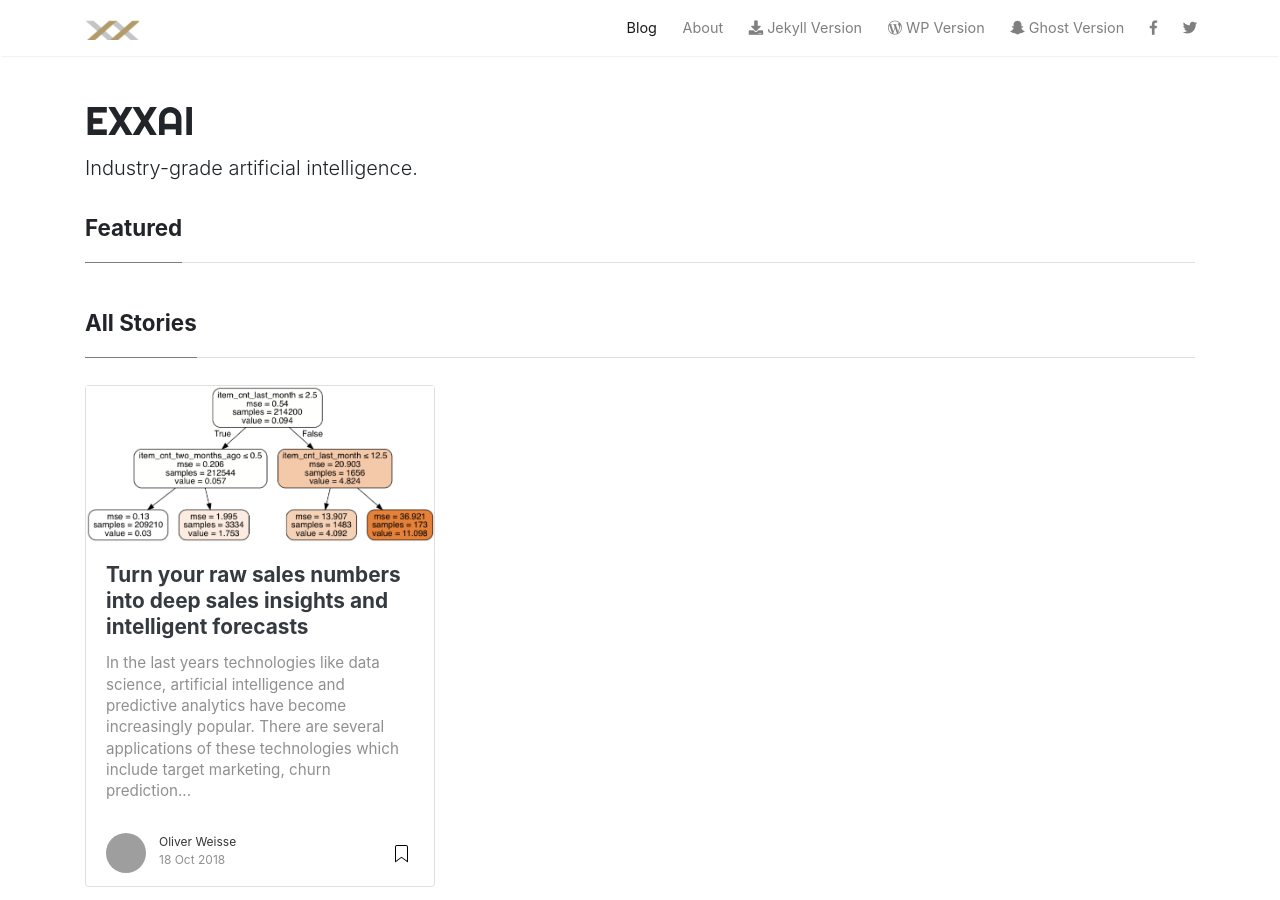
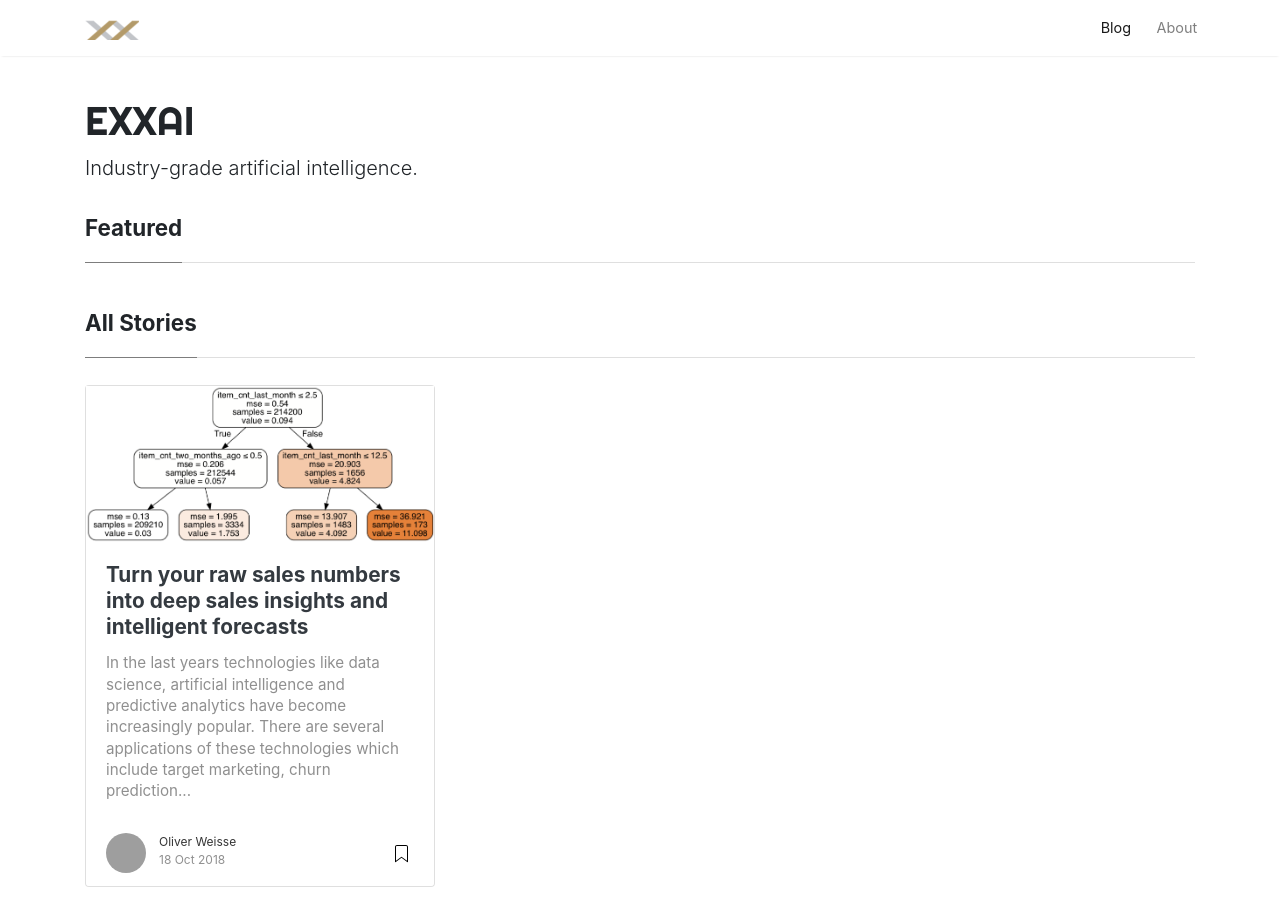
Before and after one commit to oliverweisse/exxai.github.io, a Jekyll site: the page built from index.html, in a window 1280 px wide and 900 px high. Built offline with Jekyll 4.4.1, drawn with Linux system fonts in a browser that asks for light colours; nearby versions of some CDN libraries; the list of posts is cut into pages by our own code; comment, search, counter and statistics services are not loaded; grey boxes are pictures that could not be loaded.

Commit message:
Comment out linkes

```diff
--- a/_layouts/default.html
+++ b/_layouts/default.html
@@ -82,25 +82,25 @@
                 <a class="nav-link" href="{{ site.baseurl }}/about">About</a>
                 </li>
 
-                <li class="nav-item">
-                <a class="nav-link" href="https://github.com/wowthemesnet/mediumish-theme-jekyll/archive/master.zip"><i class="fas fa-download"></i> Jekyll Version</a>
-                </li>
+                <!--<li class="nav-item">-->
+                <!--<a class="nav-link" href="https://github.com/wowthemesnet/mediumish-theme-jekyll/archive/master.zip"><i class="fas fa-download"></i> Jekyll Version</a>-->
+                <!--</li>-->
+                <!---->
+                <!--<li class="nav-item">-->
+                <!--<a target="_blank" class="nav-link" href="https://www.wowthemes.net/themes/mediumish-wordpress/"><i class="fab fa-wordpress-simple"></i> WP Version</a>-->
+                <!--</li>-->
+                <!---->
+                <!--<li class="nav-item">-->
+                <!--<a target="_blank" class="nav-link" href="https://www.wowthemes.net/themes/mediumish-ghost/"><i class="fab fa-snapchat-ghost"></i> Ghost Version</a>-->
+                <!--</li>-->
 
-                <li class="nav-item">
-                <a target="_blank" class="nav-link" href="https://www.wowthemes.net/themes/mediumish-wordpress/"><i class="fab fa-wordpress-simple"></i> WP Version</a>
-                </li>
-
-                <li class="nav-item">
-                <a target="_blank" class="nav-link" href="https://www.wowthemes.net/themes/mediumish-ghost/"><i class="fab fa-snapchat-ghost"></i> Ghost Version</a>
-                </li>
-
-                <li class="nav-item">
-                <a target="_blank" class="nav-link" href="https://www.facebook.com/wowthemesnet/"><i class="fab fa-facebook-f"></i></a>
-                </li>
-
-                <li class="nav-item">
-                <a target="_blank"  class="nav-link" href="https://twitter.com/wowthemesnet"><i class="fab fa-twitter"></i></a>
-                </li>
+                <!--<li class="nav-item">-->
+                <!--<a target="_blank" class="nav-link" href="https://www.facebook.com/wowthemesnet/"><i class="fab fa-facebook-f"></i></a>-->
+                <!--</li>-->
+                <!---->
+                <!--<li class="nav-item">-->
+                <!--<a target="_blank"  class="nav-link" href="https://twitter.com/wowthemesnet"><i class="fab fa-twitter"></i></a>-->
+                <!--</li>-->
 
             </ul>
 
```
